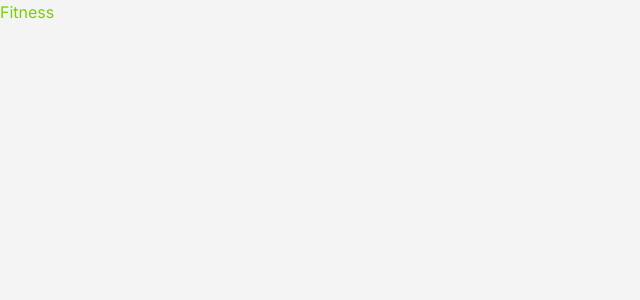
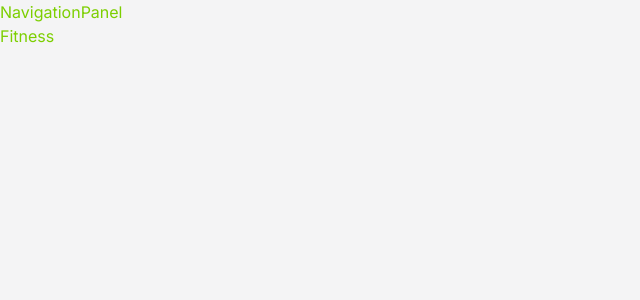
Before and after one commit to DanielG808/fitness-tracker, a Next.js app: page / in a window 1280 px wide. Shown: the top 300 px of the page, without its empty margins (0-640 px from the left). Built offline with nearby package versions, Linux system fonts and the light colour scheme.

Commit message:
added a navigation panel component

```diff
--- a/src/app/layout.tsx
+++ b/src/app/layout.tsx
@@ -1,6 +1,7 @@
 import type { Metadata } from "next";
 import "./globals.css";
 import { inter } from "@/lib/fonts";
+import NavigationPanel from "@/components/navigation-panel";
 
 export const metadata: Metadata = {
   title: "Fitness Tracker",
@@ -14,7 +15,10 @@ export default function RootLayout({
 }>) {
   return (
     <html lang="en">
-      <body className={`${inter.className} antialiased`}>{children}</body>
+      <body className={`${inter.className} antialiased`}>
+        <NavigationPanel />
+        {children}
+      </body>
     </html>
   );
 }
--- /dev/null
+++ b/src/components/navigation-panel.tsx
@@ -0,0 +1,3 @@
+export default function NavigationPanel() {
+  return <div>NavigationPanel</div>;
+}
```
